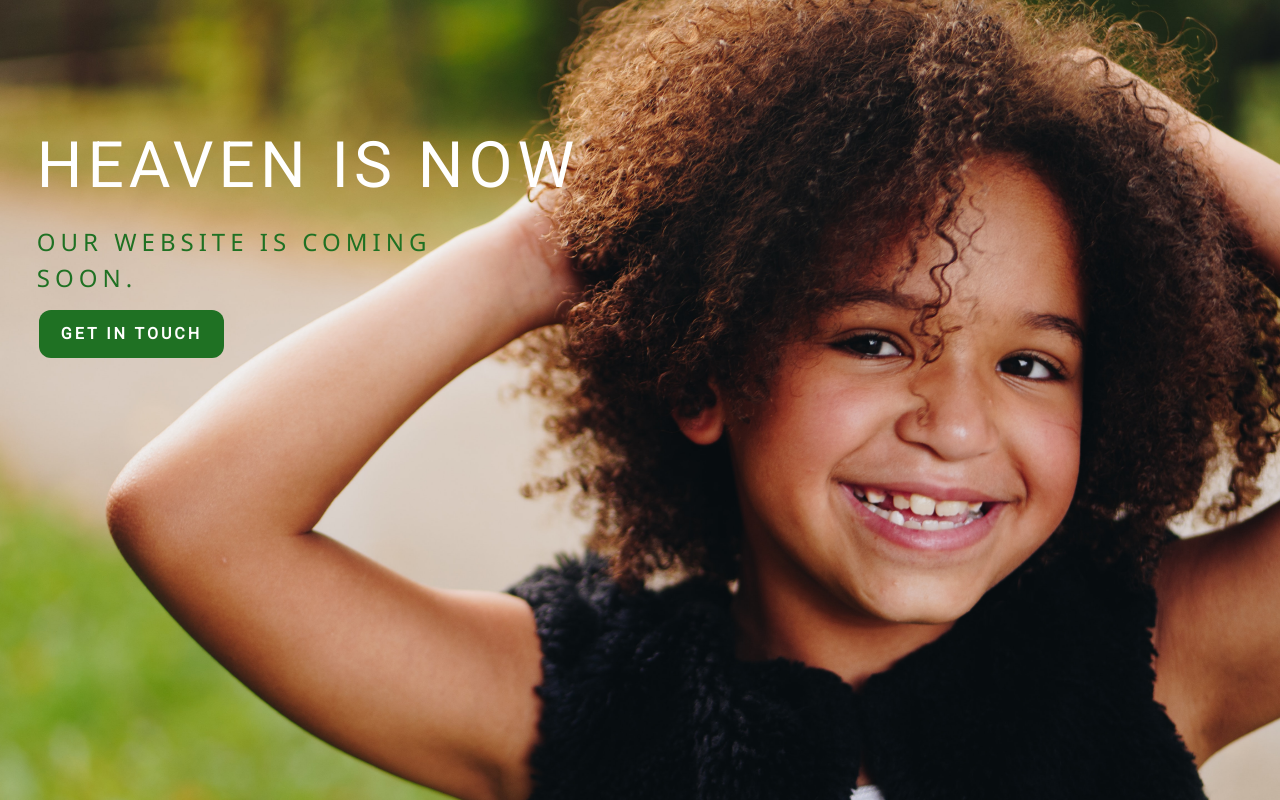
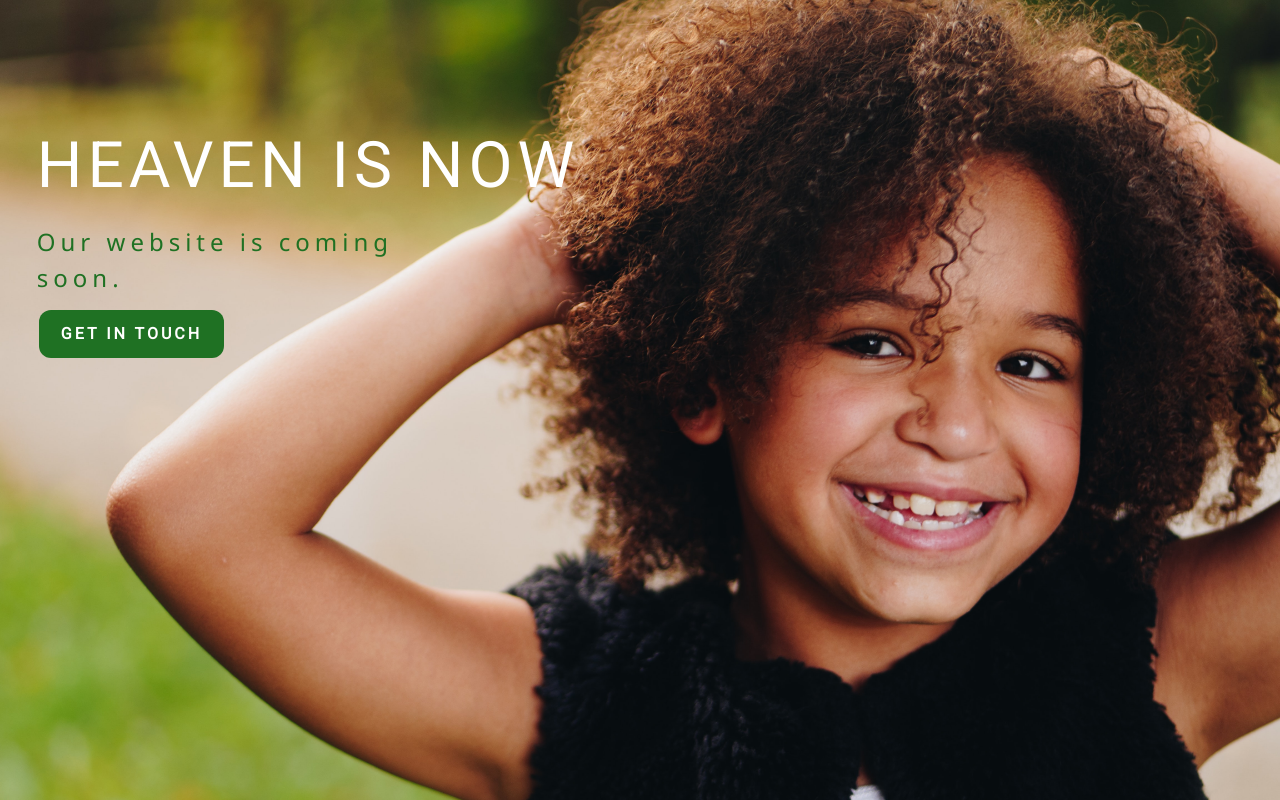
Before and after one commit to HeavenIsNow/heavenisnow.github.io, a plain HTML site: page index.html in a window 1280 px wide. Drawn offline with Linux system fonts and the light colour scheme.

Commit message:
Update index.html

```diff
--- a/index.html
+++ b/index.html
@@ -89,7 +89,7 @@ body, html {height: 100%}
 <div class="bgimg1 w3-display-container w3-animate-opacity w3-text-white"style="letter-spacing:5px;">
   <div class="w3-display-position w3-padding-large">
     <h1 class="w3-jumbo w3-animate-top" style="font-weight: lighter">HEAVEN IS NOW</h1>
-    <h3 style="color: #1f7123; font-weight: lighter;">OUR WEBSITE IS COMING <br/> SOON.</h3>
+    <h3 style="color: #1f7123; font-weight: lighter;">Our website is coming<br/> soon.</h3>
     <a href="mailto:heavenisnow.org@gmail.com">
     <button class="button button1"><b>GET IN TOUCH</b></button>
   </a>
```
